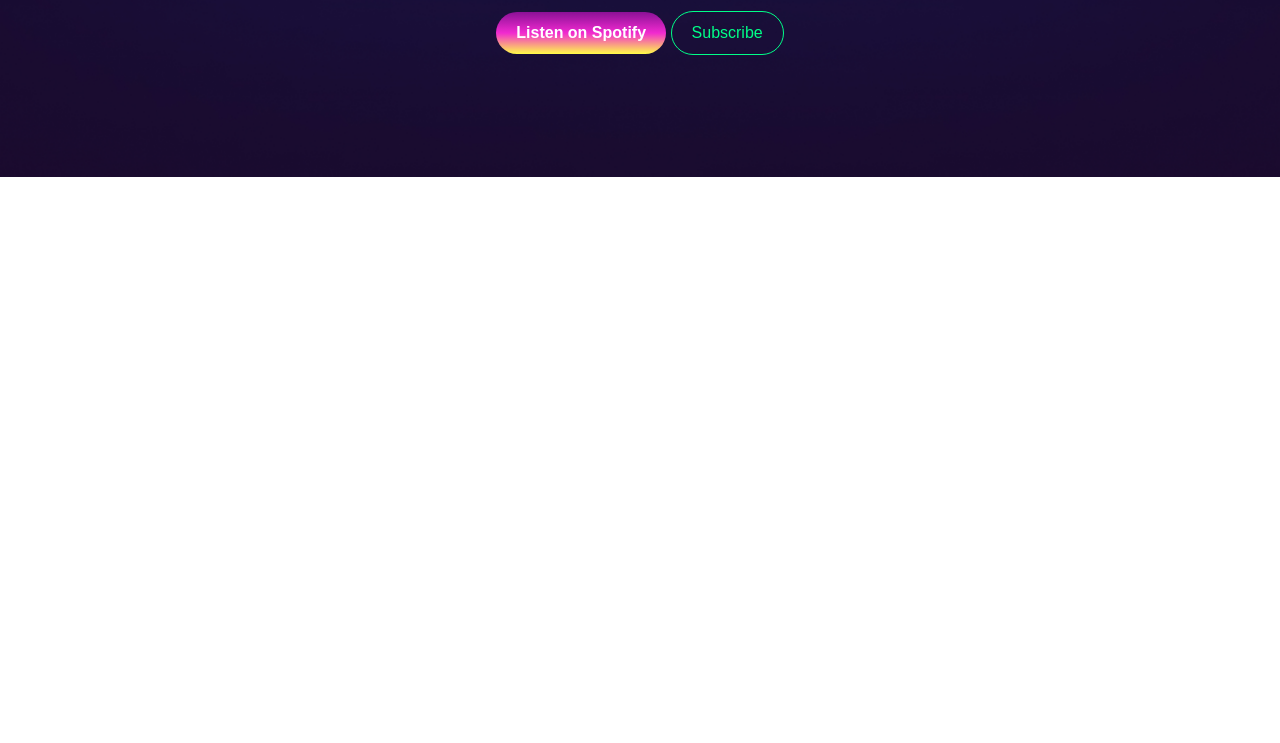
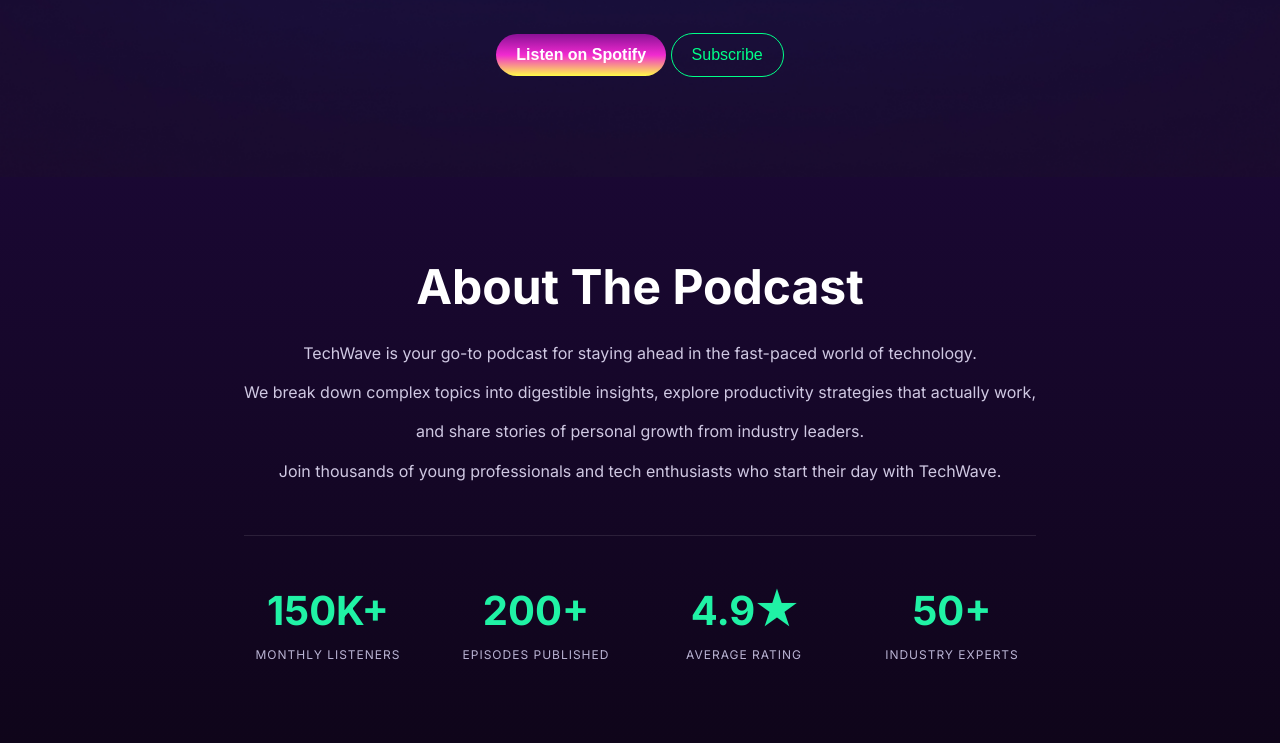
Before and after one commit to nufayer/A2, a plain HTML site: page index.html in a window 1280 px wide. Shown: the part 697-1440 px from the top of the page. Before the commit the page ends 874 px from the top, so only its background shows below. Drawn offline with Linux system fonts and the light colour scheme.

Commit message:
added aboutsection

```diff
--- a/index.html
+++ b/index.html
@@ -37,19 +37,57 @@
       </div>
       <div class="banner-content">
         <div class="heading">
-            <h1>TechWave</h1>
+            <h2>TechWave</h2>
         </div>
-        <div class="para">
+        <div>
             <p class="wh">Your next dose of Tech insights, Productivity Hack and Personal Growth</p>
         </div>
       </div>
        <div class="buttons">
         <button class="btn">Listen on Spotify</button>
         <button class="btn2">Subscribe</button></div>
+    </section>
 
 
+    <section class="about">
+    <div class="content">
+      <h1>About The Podcast</h1>
 
-    </section>
+      <p>
+        TechWave is your go-to podcast for staying ahead in the fast-paced world of technology.
+      </p>
+      <p>
+        We break down complex topics into digestible insights, explore productivity strategies that actually work,
+      </p>
+      <p>
+        and share stories of personal growth from industry leaders.
+     </p>
+      <p>
+        Join thousands of young professionals and tech enthusiasts who start their day with TechWave.
+      </p>
+
+      <div class="divider"></div>
+
+      <div class="stats">
+        <div class="stat">
+          <h2>150K+</h2>
+          <span>MONTHLY LISTENERS</span>
+        </div>
+        <div class="stat">
+          <h2>200+</h2>
+          <span>EPISODES PUBLISHED</span>
+        </div>
+        <div class="stat">
+          <h2>4.9★</h2>
+          <span>AVERAGE RATING</span>
+        </div>
+        <div class="stat">
+          <h2>50+</h2>
+          <span>INDUSTRY EXPERTS</span>
+        </div>
+      </div>
+    </div>
+  </section>
     </header>
 
 </body>
--- a/style.css
+++ b/style.css
@@ -30,7 +30,7 @@ header {
 }
 
 .normal {
-  color: #ffffff; /* plain white */
+  color: #ffffff;
 }
 
 .gradient {
@@ -127,7 +127,7 @@ nav .menu a{
     color: #ffffff;
     font-weight:bolder;
     font-size: 40px;
-    padding-left: 65px;
+    padding-left: 120px;
 }
 
 .banner-content{
@@ -141,5 +141,77 @@ nav .menu a{
 }
 
 .buttons{
-    padding: 24px;
+    padding-top: 24px;
 }
+
+
+.about {
+  min-height: 50px;
+  background: linear-gradient(180deg, #1a0833 0%, #0f051a 100%);
+  display: flex;
+  align-items: center;
+  justify-content: center;
+  padding: 80px 20px;
+  color: #ffffff;
+}
+
+.content {
+  max-width: 1000px;
+  text-align: center;
+}
+
+h1 {
+  font-size: 3rem;
+  font-weight: 700;
+  margin-bottom: 24px;
+}
+
+p {
+  font-size: 1rem;
+  line-height: 1.7;
+  color: #cfc8e2;
+  margin-bottom: 12px;
+}
+
+.divider {
+  width: 100%;
+  height: 1px;
+  background: rgba(255, 255, 255, 0.1);
+  margin: 50px 0;
+}
+
+.stats {
+  display: grid;
+  grid-template-columns: repeat(4, 1fr);
+  gap: 40px;
+}
+
+.stat h2 {
+  font-size: 2.5rem;
+  font-weight: 700;
+  color: #20f2a5;
+  margin-bottom: 8px;
+}
+
+.stat span {
+  font-size: 0.75rem;
+  letter-spacing: 1px;
+  color: #b9b3d3;
+}
+
+/* Responsive */
+@media (max-width: 900px) {
+  .stats {
+    grid-template-columns: repeat(2, 1fr);
+  }
+}
+
+@media (max-width: 500px) {
+  h1 {
+    font-size: 2.2rem;
+  }
+
+  .stats {
+    grid-template-columns: 1fr;
+  }
+}
```
